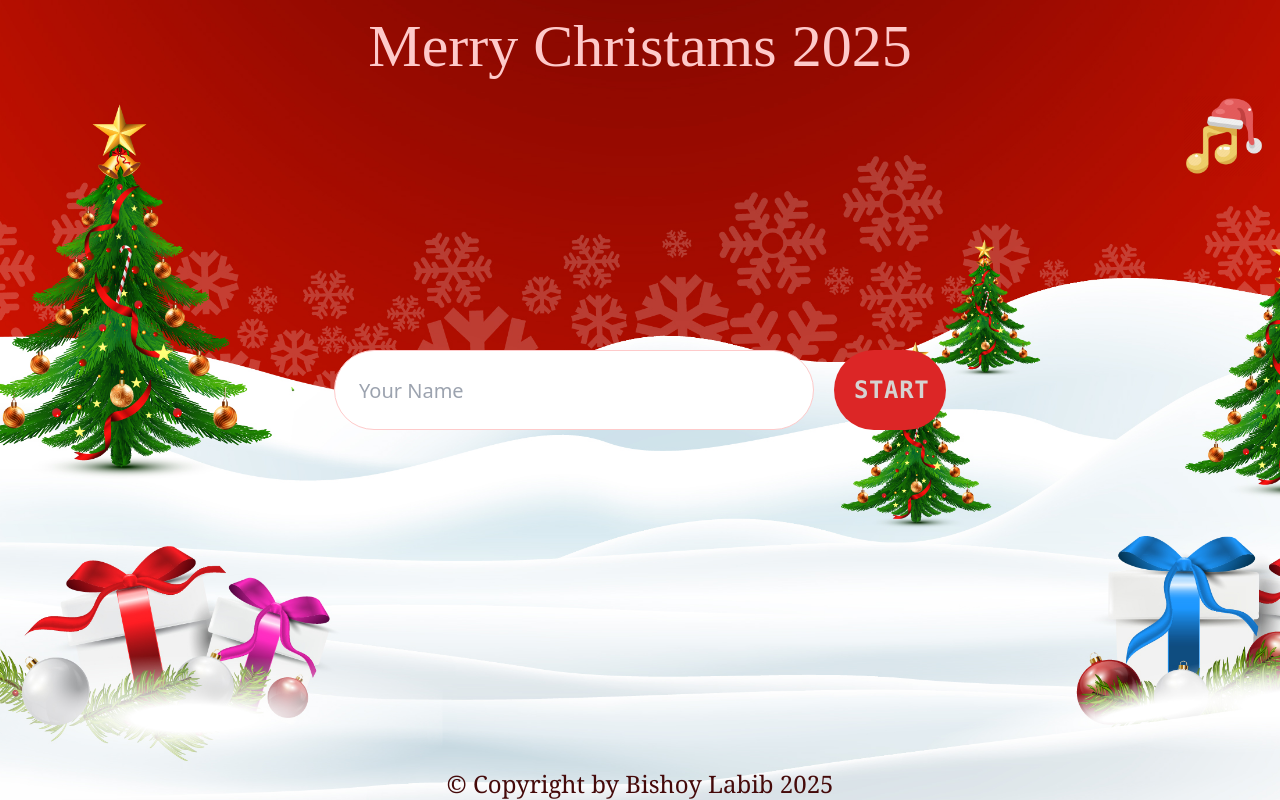
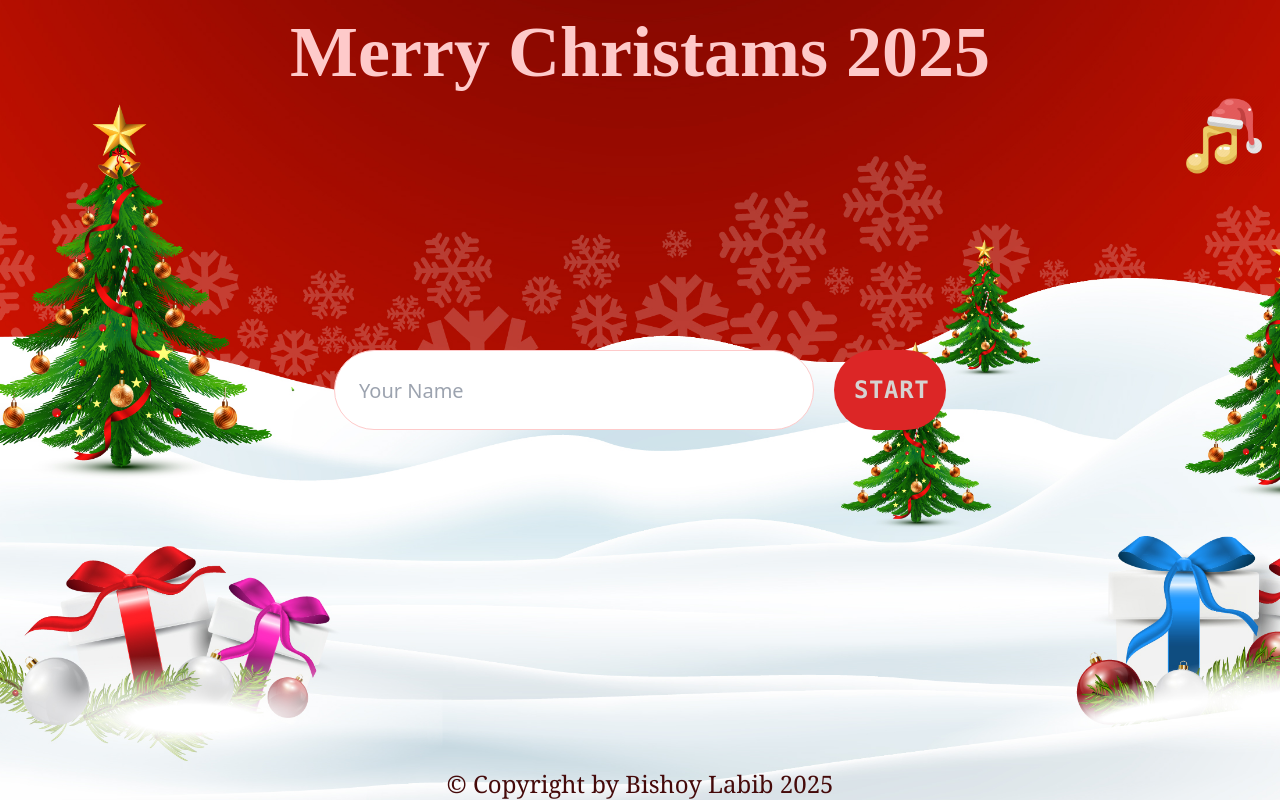
Before and after one commit to BishoyLabib7/Santa-Memory-Game, a React (Vite) app: page / in a window 1280 px wide. Built offline with nearby package versions, Linux system fonts and the light colour scheme.

Commit message:
Header.jsx

```diff
--- a/src/components/Header.jsx
+++ b/src/components/Header.jsx
@@ -4,8 +4,11 @@ import { GameContext } from "../context/GameContextProvider";
 function Header() {
   const { name } = useContext(GameContext);
   return (
-    <div className=" absolute top-0 text-red-200 my-4 font-Christmas  text-center text-4xl xl:text-6xl  flex items-center justify-center">
-      Merry Christams {name ? name : "2025"}
+    <div className="absolute top-0 text-red-200 my-4 font-Christmas flex tems-center justify-center">
+      <h1 className="font-bold text-center text-3xl xl:text-7xl   ">
+        {" "}
+        Merry Christams {name ? name : "2025"}
+      </h1>
     </div>
   );
 }
```
